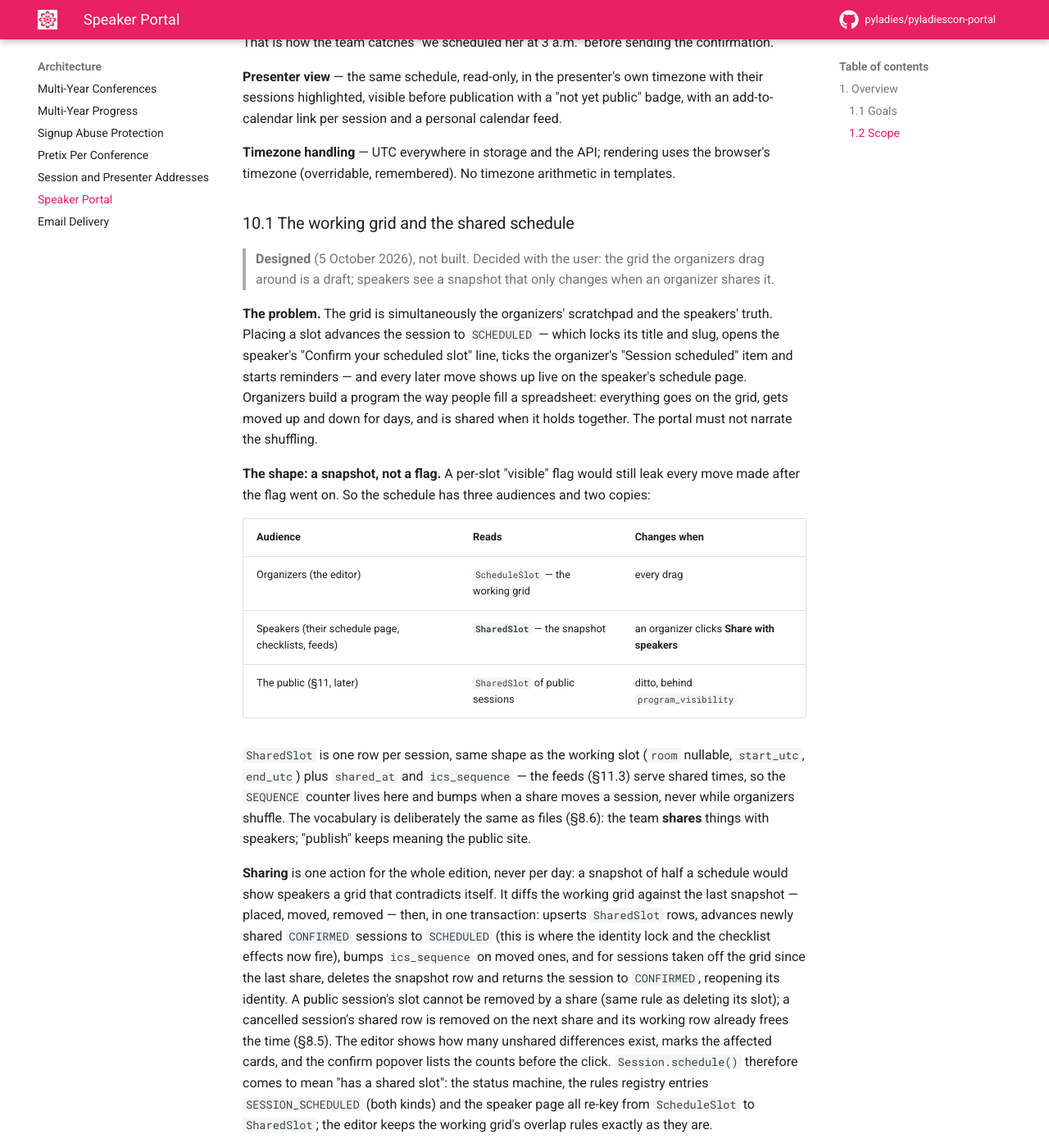
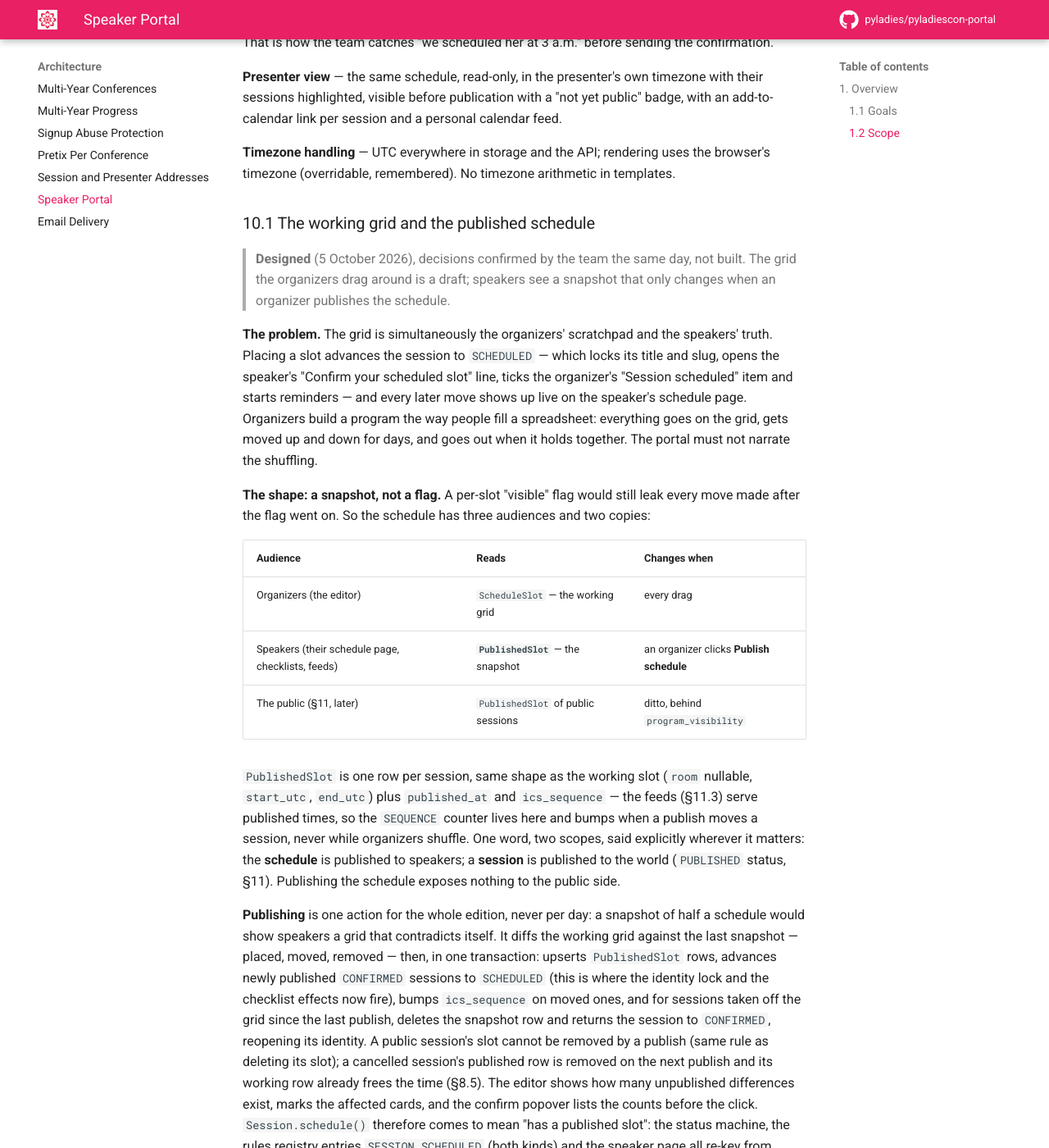
Before and after one commit to pyladies/pyladiescon-portal, an MkDocs documentation site: the page built from docs/architecture/speaker-portal.md, in a window 1280 px wide and 1400 px high, scrolled down 29399 px. Shown: the whole window at 82% size. Built offline with MkDocs 1.6.1 and Material for MkDocs 9.7.7, drawn with Linux system fonts in a browser that asks for light colours; comment, search, counter and statistics services are not loaded; some of the changed text lies outside the part shown.

Commit message:
The schedule design takes the team's answers: Publish schedule, with mail
Section 10.1 renamed from sharing to publishing per the user's call,
with the one-word-two-scopes rule said out loud (the schedule
publishes to speakers; a session publishes to the world). The publish
popover offers Email the affected speakers, on by default: one
recorded email per affected presenter with their changes in their own
timezone, silence possible for a typo republish. Everything else
stands: whole-edition snapshot, removal un-schedules, built before the
feeds.

```diff
--- a/docs/architecture/speaker-portal.md
+++ b/docs/architecture/speaker-portal.md
@@ -616,27 +616,27 @@
 
 **Timezone handling** — UTC everywhere in storage and the API; rendering uses the browser's timezone (overridable, remembered). No timezone arithmetic in templates.
 
-### 10.1 The working grid and the shared schedule
+### 10.1 The working grid and the published schedule
 
-> **Designed** (5 October 2026), not built. Decided with the user: the grid the organizers drag around is a draft; speakers see a snapshot that only changes when an organizer shares it.
+> **Designed** (5 October 2026), decisions confirmed by the team the same day, not built. The grid the organizers drag around is a draft; speakers see a snapshot that only changes when an organizer publishes the schedule.
 
-**The problem.** The grid is simultaneously the organizers' scratchpad and the speakers' truth. Placing a slot advances the session to `SCHEDULED` — which locks its title and slug, opens the speaker's "Confirm your scheduled slot" line, ticks the organizer's "Session scheduled" item and starts reminders — and every later move shows up live on the speaker's schedule page. Organizers build a program the way people fill a spreadsheet: everything goes on the grid, gets moved up and down for days, and is shared when it holds together. The portal must not narrate the shuffling.
+**The problem.** The grid is simultaneously the organizers' scratchpad and the speakers' truth. Placing a slot advances the session to `SCHEDULED` — which locks its title and slug, opens the speaker's "Confirm your scheduled slot" line, ticks the organizer's "Session scheduled" item and starts reminders — and every later move shows up live on the speaker's schedule page. Organizers build a program the way people fill a spreadsheet: everything goes on the grid, gets moved up and down for days, and goes out when it holds together. The portal must not narrate the shuffling.
 
 **The shape: a snapshot, not a flag.** A per-slot "visible" flag would still leak every move made after the flag went on. So the schedule has three audiences and two copies:
 
 | Audience | Reads | Changes when |
 |---|---|---|
 | Organizers (the editor) | `ScheduleSlot` — the working grid | every drag |
-| Speakers (their schedule page, checklists, feeds) | **`SharedSlot`** — the snapshot | an organizer clicks **Share with speakers** |
-| The public (§11, later) | `SharedSlot` of public sessions | ditto, behind `program_visibility` |
+| Speakers (their schedule page, checklists, feeds) | **`PublishedSlot`** — the snapshot | an organizer clicks **Publish schedule** |
+| The public (§11, later) | `PublishedSlot` of public sessions | ditto, behind `program_visibility` |
 
-`SharedSlot` is one row per session, same shape as the working slot (`room` nullable, `start_utc`, `end_utc`) plus `shared_at` and `ics_sequence` — the feeds (§11.3) serve shared times, so the `SEQUENCE` counter lives here and bumps when a share moves a session, never while organizers shuffle. The vocabulary is deliberately the same as files (§8.6): the team **shares** things with speakers; "publish" keeps meaning the public site.
+`PublishedSlot` is one row per session, same shape as the working slot (`room` nullable, `start_utc`, `end_utc`) plus `published_at` and `ics_sequence` — the feeds (§11.3) serve published times, so the `SEQUENCE` counter lives here and bumps when a publish moves a session, never while organizers shuffle. One word, two scopes, said explicitly wherever it matters: the **schedule** is published to speakers; a **session** is published to the world (`PUBLISHED` status, §11). Publishing the schedule exposes nothing to the public side.
 
-**Sharing** is one action for the whole edition, never per day: a snapshot of half a schedule would show speakers a grid that contradicts itself. It diffs the working grid against the last snapshot — placed, moved, removed — then, in one transaction: upserts `SharedSlot` rows, advances newly shared `CONFIRMED` sessions to `SCHEDULED` (this is where the identity lock and the checklist effects now fire), bumps `ics_sequence` on moved ones, and for sessions taken off the grid since the last share, deletes the snapshot row and returns the session to `CONFIRMED`, reopening its identity. A public session's slot cannot be removed by a share (same rule as deleting its slot); a cancelled session's shared row is removed on the next share and its working row already frees the time (§8.5). The editor shows how many unshared differences exist, marks the affected cards, and the confirm popover lists the counts before the click. `Session.schedule()` therefore comes to mean "has a shared slot": the status machine, the rules registry entries `SESSION_SCHEDULED` (both kinds) and the speaker page all re-key from `ScheduleSlot` to `SharedSlot`; the editor keeps the working grid's overlap rules exactly as they are.
+**Publishing** is one action for the whole edition, never per day: a snapshot of half a schedule would show speakers a grid that contradicts itself. It diffs the working grid against the last snapshot — placed, moved, removed — then, in one transaction: upserts `PublishedSlot` rows, advances newly published `CONFIRMED` sessions to `SCHEDULED` (this is where the identity lock and the checklist effects now fire), bumps `ics_sequence` on moved ones, and for sessions taken off the grid since the last publish, deletes the snapshot row and returns the session to `CONFIRMED`, reopening its identity. A public session's slot cannot be removed by a publish (same rule as deleting its slot); a cancelled session's published row is removed on the next publish and its working row already frees the time (§8.5). The editor shows how many unpublished differences exist, marks the affected cards, and the confirm popover lists the counts before the click. `Session.schedule()` therefore comes to mean "has a published slot": the status machine, the rules registry entries `SESSION_SCHEDULED` (both kinds) and the speaker page all re-key from `ScheduleSlot` to `PublishedSlot`; the editor keeps the working grid's overlap rules exactly as they are.
 
-**What speakers are told.** Sharing sends no instant email. The seeded organizer line "Schedule confirmation sent" stays the human step, and the daily digest (§13.2's shape) can grow a "your schedule changed" section later if the team wants it; that is a separate decision.
+**What speakers are told.** The publish popover offers **"Email the affected speakers"**, checked by default. With it on, each presenter whose session was placed, moved or taken off receives one email listing their changes in their own timezone, sent through the recorded sender (§13) and queued on commit like the portal's other speaker mail; presenters untouched by the publish hear nothing. With it off, the publish is silent, for the fix-a-typo republish. The seeded organizer line "Schedule confirmation sent" stays the human follow-up either way.
 
-**Migration** (one, the next free number): `SharedSlot`, plus a data migration copying the working slot of every `SCHEDULED`/`PUBLISHED` session into it — those sessions were speaker-visible under the old rule, so their snapshot starts equal to the grid and nothing moves for anyone on deploy. Build order note: this lands **before** the calendar feeds (§11.3), so `ics_sequence` is born on the right model instead of migrating twice.
+**Migration** (one, the next free number): `PublishedSlot`, plus a data migration copying the working slot of every `SCHEDULED`/`PUBLISHED` session into it — those sessions were speaker-visible under the old rule, so their snapshot starts equal to the grid and nothing moves for anyone on deploy. Build order note: this lands **before** the calendar feeds (§11.3), so `ics_sequence` is born on the right model instead of migrating twice.
 
 ### 10.2 Seeing the whole program at once
 
```
